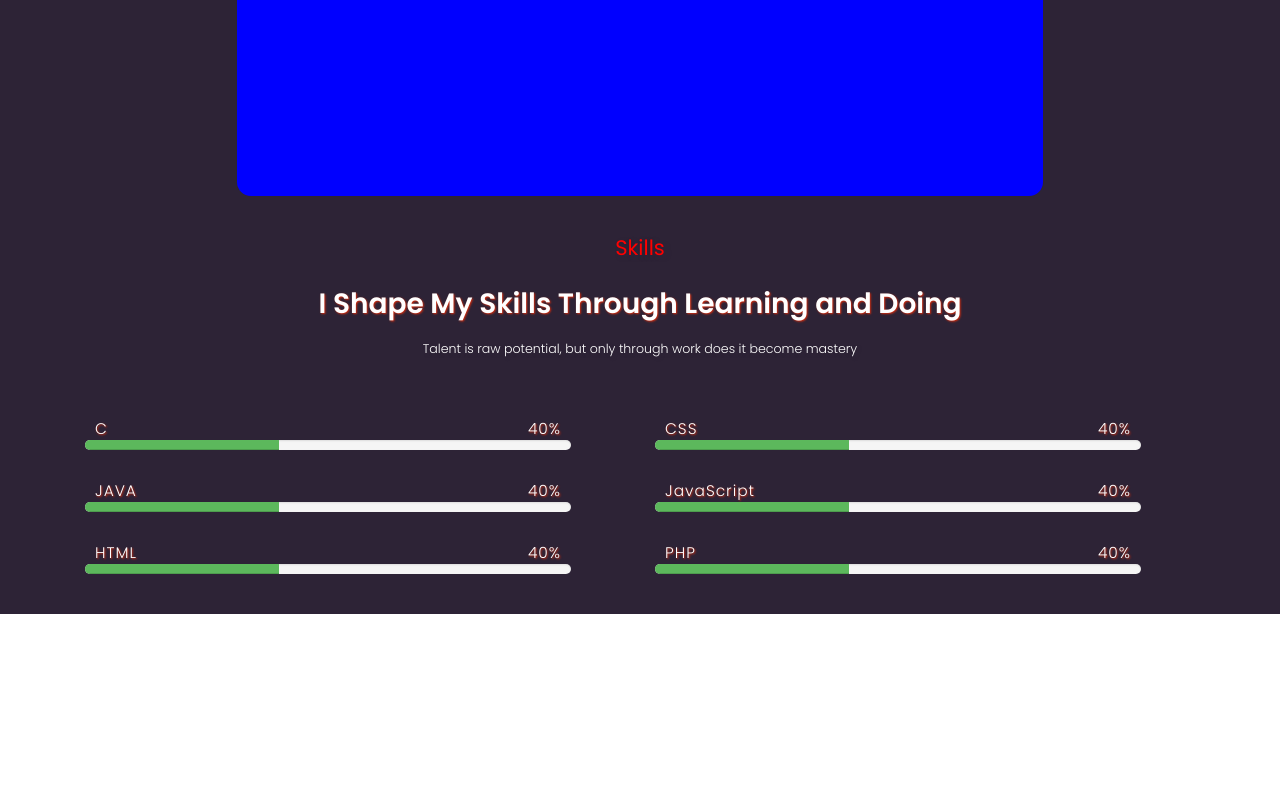
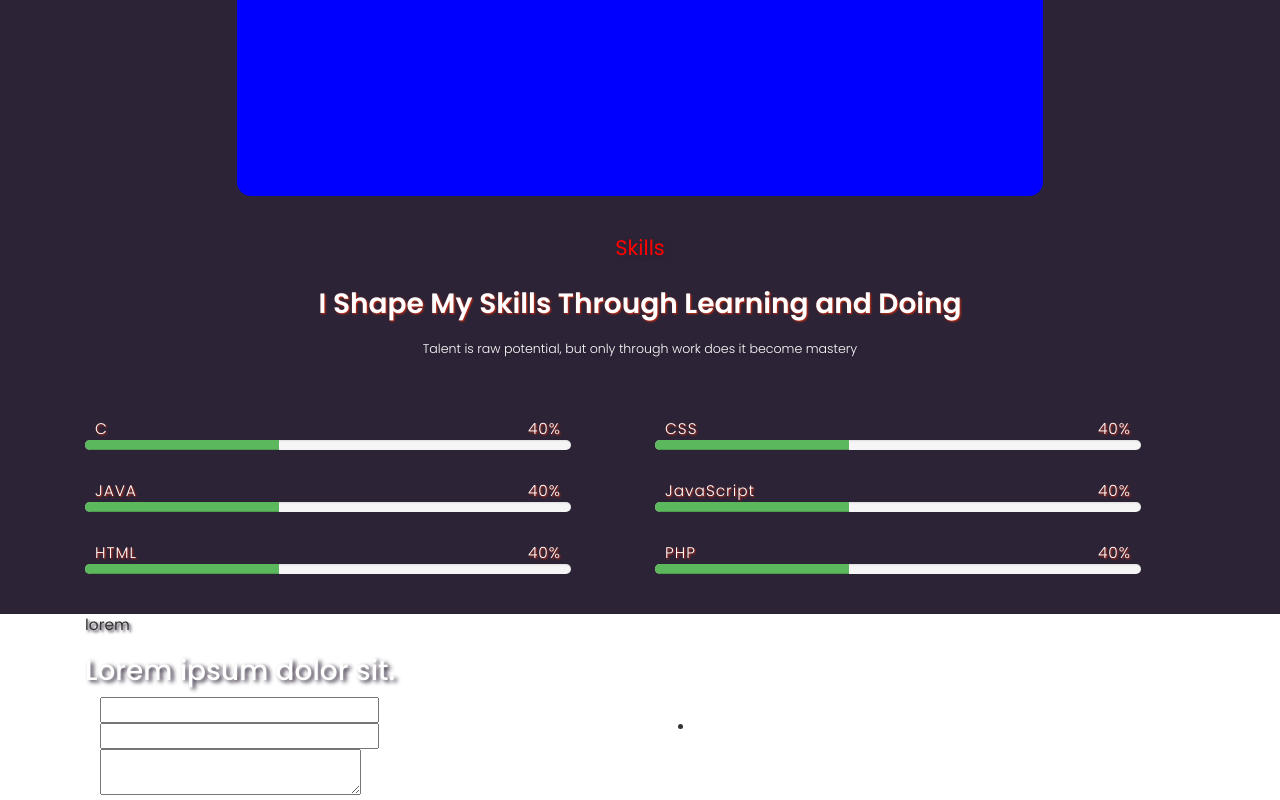
Before and after one commit to mostafa-Rough/personal-protfolio, a plain HTML site: page index.html in a window 1280 px wide. Shown: the part 1796-2596 px from the top of the page. Before the commit the page ends 2410 px from the top, so only its background shows below. Drawn offline with nearby package versions, Linux system fonts and the light colour scheme; a script that the page names is missing; a web font is replaced by a local one.

Commit message:
create the main stracture of the'contact' section

```diff
--- a/index.html
+++ b/index.html
@@ -214,6 +214,44 @@
                                 </div>
                         </div>
                 </div>
+                                                                   <!-- CONTACT FORM-->
+                <div class="contact">
+                        <div class="container">
+                                <div class="row">
+                                        <div class="col-lg-12">
+                                                <div class="head">
+                                                        <p class="title">lorem</p>
+                                                        <h3>Lorem ipsum dolor sit.</h3>
+                                                </div>
+                                                <div class="container-fuild">
+                                                        <div class="row">
+                                                                <div class="col-lg-6">
+                                                                        <form action="">
+                                                                                <input type="text"><br>
+                                                                                <input type="email" name="" id=""><br>
+                                                                                <textarea name="" id=""></textarea>
+                                                                        </form>
+
+                                                                </div>
+                                                                <div class="col-lg-6">
+                                                                        <ul>
+                                                                                <li>
+                                                                                        <div class="contact">
+                                                                                                <div class="contact-icon"></div>
+                                                                                                <h3 class="contact-title"></h3>
+                                                                                                <p class="contact-item"></p>
+                                                                                        </div>
+                                                                                </li>
+                                                                        </ul>
+
+                                                                </div>
+                                                        </div>
+                                                </div>
+
+                                        </div>
+                                </div>
+                        </div>
+                </div>
 
 
 
```
